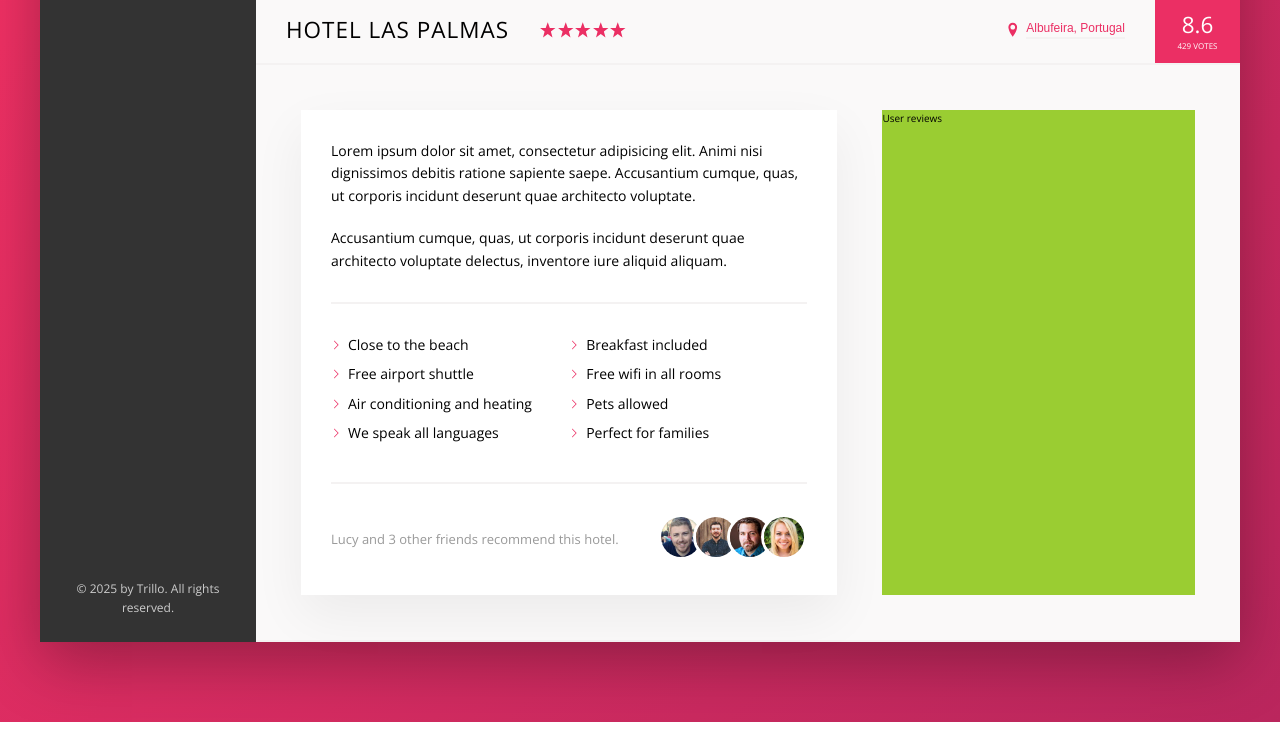
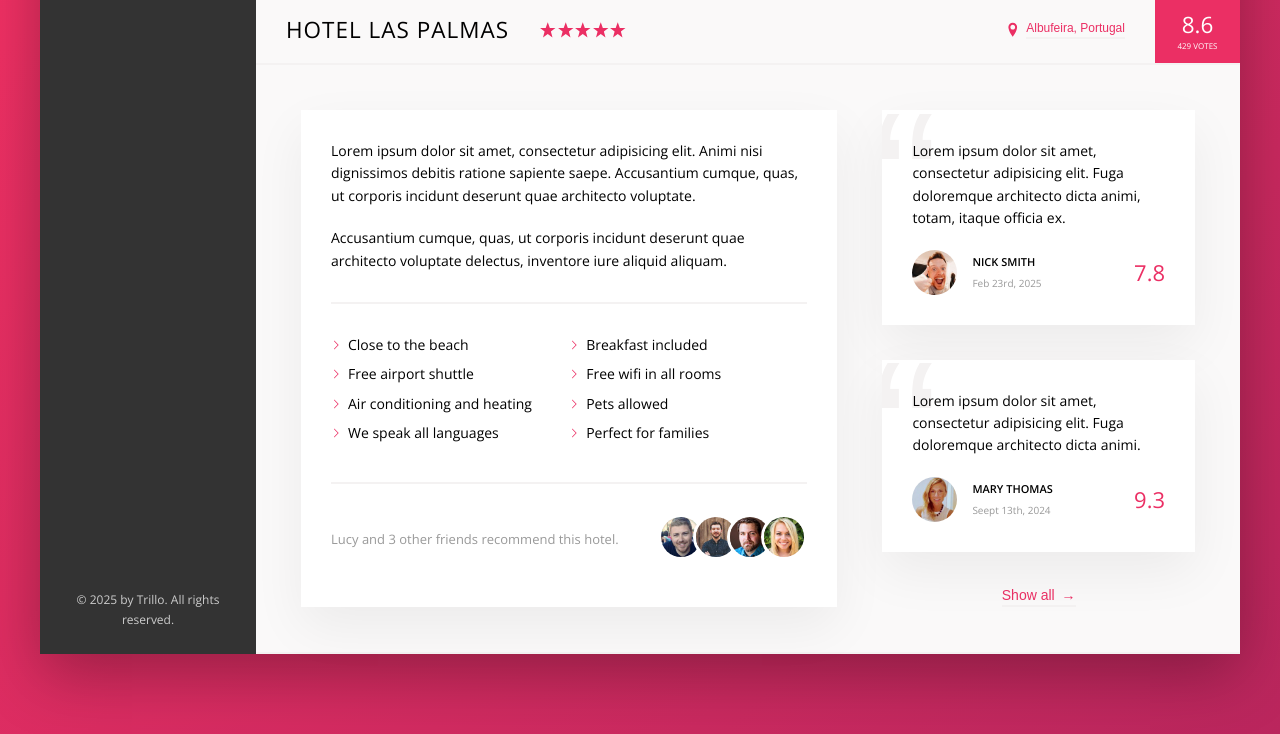
Before and after one commit to Jerling1989/Trillo, a website: page index.html in a window 1280 px wide. Shown: the part 538-1272 px from the top of the page. Drawn offline with nearby package versions, Linux system fonts and the light colour scheme.

Commit message:
Quotes section.

```diff
--- a/index.html
+++ b/index.html
@@ -160,7 +160,30 @@
           </div>
 
           <div class="user-reviews">
-            User reviews
+            <figure class="review">
+              <blockquote class="review__text">Lorem ipsum dolor sit amet, consectetur adipisicing elit. Fuga doloremque architecto dicta animi, totam, itaque officia ex.</blockquote>
+              <figcaption class="review__user">
+                <img src="img/user-1.jpg" alt="User 1" class="review__photo">
+                <div class="review__user-box">
+                  <p class="review__user-name">Nick Smith</p>
+                  <p class="review__user-date">Feb 23rd, 2025</p>
+                </div>
+                <div class="review__rating">7.8</div>
+              </figcaption>
+            </figure>
+            <figure class="review">
+              <blockquote class="review__text">Lorem ipsum dolor sit amet, consectetur adipisicing elit. Fuga doloremque architecto dicta animi.</blockquote>
+              <figcaption class="review__user">
+                <img src="img/user-2.jpg" alt="User 2" class="review__photo">
+                <div class="review__user-box">
+                  <p class="review__user-name">Mary Thomas</p>
+                  <p class="review__user-date">Seept 13th, 2024</p>
+                </div>
+                <div class="review__rating">9.3</div>
+              </figcaption>
+            </figure>
+
+            <button class="btn-inline">Show all <span>&rarr;</span></button>
           </div>
         </div>
 
--- a/sass/_components.scss
+++ b/sass/_components.scss
@@ -291,8 +291,17 @@
   cursor: pointer;
   transition: all .2s;
 
+  & span {
+    margin-left: 3px;
+    transition: margin-left .2s;
+  }
+
   &:hover {
     color: var(--color-grey-dark-1);
+
+    span {
+      margin-left: 8px;
+    }
   }
 
   &:focus {
@@ -394,3 +403,69 @@
     }
   }
 }
+
+
+//////////////////////////////////
+// REVIEWS
+.review {
+  background-color: #fff;
+  box-shadow: var(--shadow-light);
+  padding: 3rem;
+  margin-bottom: 3.5rem;
+  position: relative;
+  overflow: hidden;
+
+  &__text {
+    margin-bottom: 2rem;
+    z-index: 10;
+    position: relative;
+  }
+
+  &__user {
+    display: flex;
+    align-items: center;
+  }
+
+  &__photo {
+    height: 4.5rem;
+    width: 4.5rem;
+    border-radius: 50%;
+    margin-right: 1.5rem;
+  }
+
+  &__user-box {
+    margin-right: auto;
+  }
+
+  &__user-name {
+    font-size: 1.1rem;
+    font-weight: 600;
+    text-transform: uppercase;
+    margin-bottom: .4rem;
+  }
+
+  &__user-date {
+    font-size: 1rem;
+    color: var(--color-grey-dark-3);
+  }
+
+  &__rating {
+    color: var(--color-primary);
+    font-size: 2.2rem;
+    font-weight: 300;
+  }
+
+
+  &::before {
+    content: "\201C";
+    position: absolute;
+    top: -2.75rem;
+    left: -1rem;
+    line-height: 1;
+    font-size: 20rem;
+    color: var(--color-grey-light-2);
+    font-family: sans-serif;
+    z-index: 1;
+  }
+
+}
--- a/sass/_layout.scss
+++ b/sass/_layout.scss
@@ -37,6 +37,7 @@
 }
 
 .detail {
+  font-size: 1.4rem;
   display: flex;
   padding: 4.5rem;
   background-color: var(--color-grey-light-1);
@@ -44,7 +45,6 @@
 }
 
 .description {
-  font-size: 1.4rem;
   background-color: #fff;
   box-shadow: var(--shadow-light);
   padding: 3rem;
@@ -53,6 +53,9 @@
 }
 
 .user-reviews {
-  background-color: yellowgreen;
   flex: 1;
+
+  display: flex;
+  flex-direction: column;
+  align-items: center;
 }
```
Also changed, not shown: css/style.css, 1 other file.
